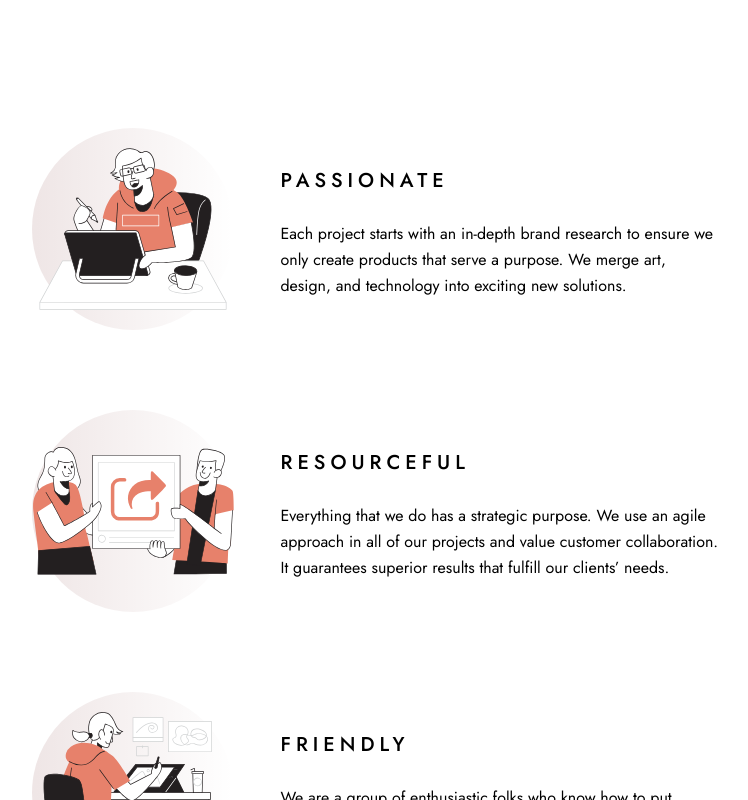
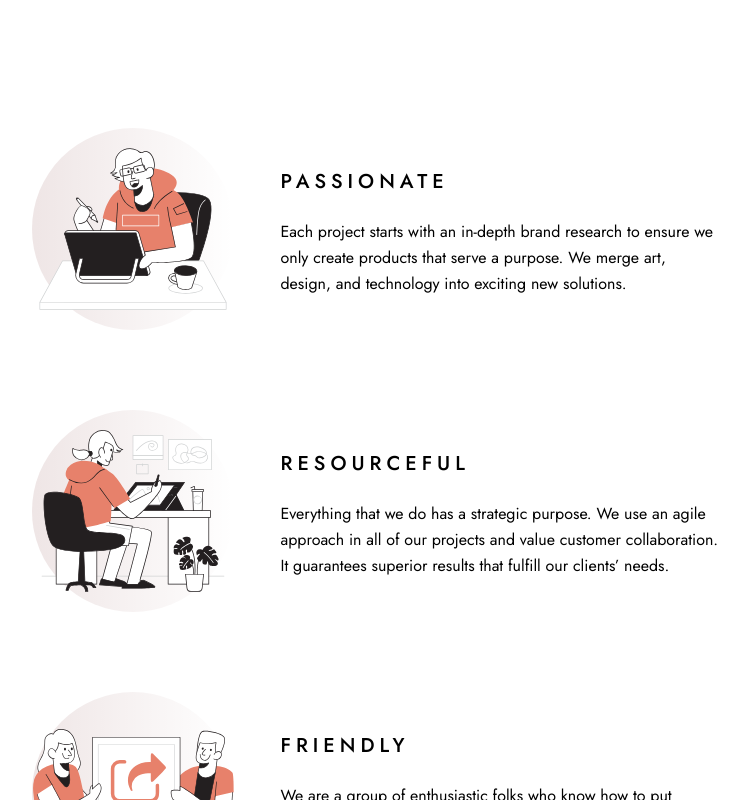
Before and after one commit to pierrolabo/designomultipagewebsite, a React (Create React App) app: page / in a window 1280 px wide. Shown: the part 1760-2560 px from the top of the page, without its empty margins (264-1012 px from the left). Built offline with nearby package versions, Linux system fonts and the light colour scheme.

Commit message:
fix quality css

```diff
--- a/src/App.js
+++ b/src/App.js
@@ -29,12 +29,12 @@ function App() {
         title="Resourceful"
         description="Everything that we do has a strategic purpose. We use an agile approach in all of our projects and value customer
         collaboration. It guarantees superior results that fulfill our clients’ needs."
-        image={IllustrationFriendly} />
+        image={IllustrationResourceful} />
         <Quality
         title="Friendly"
         description="We are a group of enthusiastic folks who know how to put people first. Our success depends on our customers, and we
         strive to give them the best experience a company can provide."
-        image={IllustrationResourceful} />
+        image={IllustrationFriendly} />
      </section>
      </main>
      <Footer/>
--- a/src/components/Quality/Quality.scss
+++ b/src/components/Quality/Quality.scss
@@ -3,9 +3,10 @@
 .quality {
     display: flex;
     flex-direction: column;
-    justify-content: space-between;
+    //justify-content: space-between;
     align-items: center;
     height: 412px;
+    //margin-bottom: 35px;
     margin-bottom: 80px;
     @media(min-width: $breakpoint-tablet) {
         flex-direction: row;
@@ -37,9 +38,11 @@
         }
         &--title {
             text-transform: uppercase;
+            margin: 50px 0;
             @media(min-width: $breakpoint-tablet) {
+                margin: 0 0;
                 padding: 0 0;
-                padding-bottom: 27px;
+                padding-bottom: 24px;
             }
             @media(min-width: $breakpoint-desktop) {
                 padding: 49px 0;
```
